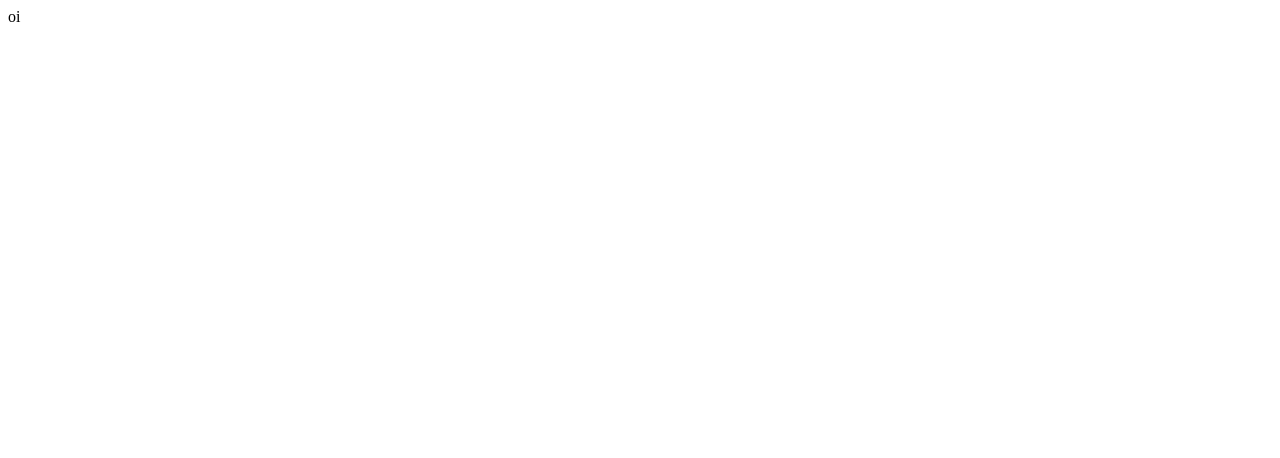
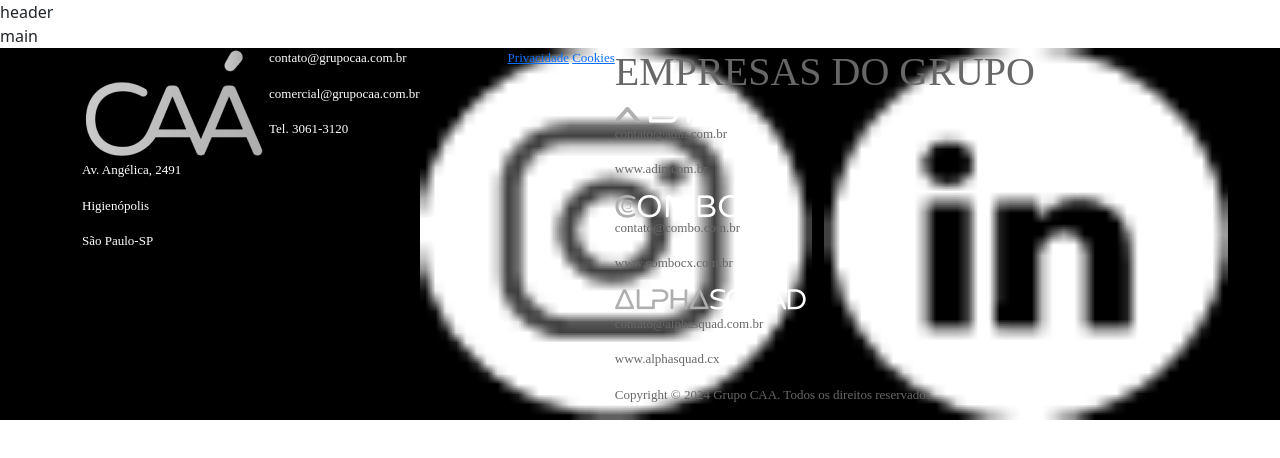
Before and after one commit to matheusgmartinez/grupocaa, a plain HTML site: page index.html in a window 1280 px wide. Drawn offline with nearby package versions, Linux system fonts and the light colour scheme.

Commit message:
add bootstrap e oganização

```diff
--- a/css/footer.css
+++ b/css/main.css
@@ -2,6 +2,10 @@ footer {
     background-color: #000;
     font-family: 'Varela Round';
     font-size: 13px;
+}
+
+.footer-content {
+    display: flex;
 }
 
 .left-content {
--- a/default/footer.html
+++ b/default/footer.html
@@ -1,6 +1,4 @@
-
-
-<footer>
+<div class="container footer-content">
     <div class="left-content">
         <div>
             <img src="../images/logo-caa-white.png" alt="logo caa" />
@@ -55,5 +53,4 @@
             </div>
         </div>
     </div>
-
-</footer>
+</div>
--- a/default/header.html
+++ b/default/header.html
@@ -0,0 +1 @@
+<header>header</header>
--- a/index.html
+++ b/index.html
@@ -4,7 +4,10 @@
 <head>
     <meta charset="UTF-8">
     <meta name="viewport" content="width=device-width, initial-scale=1.0">
-    <link rel="stylesheet" href="css/home.css">
+    <link rel="stylesheet" href="css/main.css">
+    <link href="https://cdn.jsdelivr.net/npm/bootstrap@5.3.3/dist/css/bootstrap.min.css" rel="stylesheet"
+        integrity="sha384-QWTKZyjpPEjISv5WaRU9OFeRpok6YctnYmDr5pNlyT2bRjXh0JMhjY6hW+ALEwIH" crossorigin="anonymous">
+
     <title>Grupo CAÁ</title>
 </head>
 
@@ -12,12 +15,15 @@
     <header></header>
 
     <main>
-        oi
+        main
     </main>
 
     <footer></footer>
 
-    <script src="js/home.js"></script>
+    <script src="js/main.js"></script>
+    <script src="https://cdn.jsdelivr.net/npm/bootstrap@5.3.3/dist/js/bootstrap.bundle.min.js"
+        integrity="sha384-YvpcrYf0tY3lHB60NNkmXc5s9fDVZLESaAA55NDzOxhy9GkcIdslK1eN7N6jIeHz"
+        crossorigin="anonymous"></script>
 </body>
 
 </html>
--- a/js/main.js
+++ b/js/main.js
@@ -1,11 +1,11 @@
 document.addEventListener('DOMContentLoaded', function () {
-    fetch('header.html')
+    fetch('default/header.html')
         .then(response => response.text())
         .then(data => {
             document.querySelector('header').innerHTML = data;
         });
 
-    fetch('footer.html')
+    fetch('default/footer.html')
         .then(response => response.text())
         .then(data => {
             document.querySelector('footer').innerHTML = data;
```
Also changed, not shown: css/header.css (deleted).
